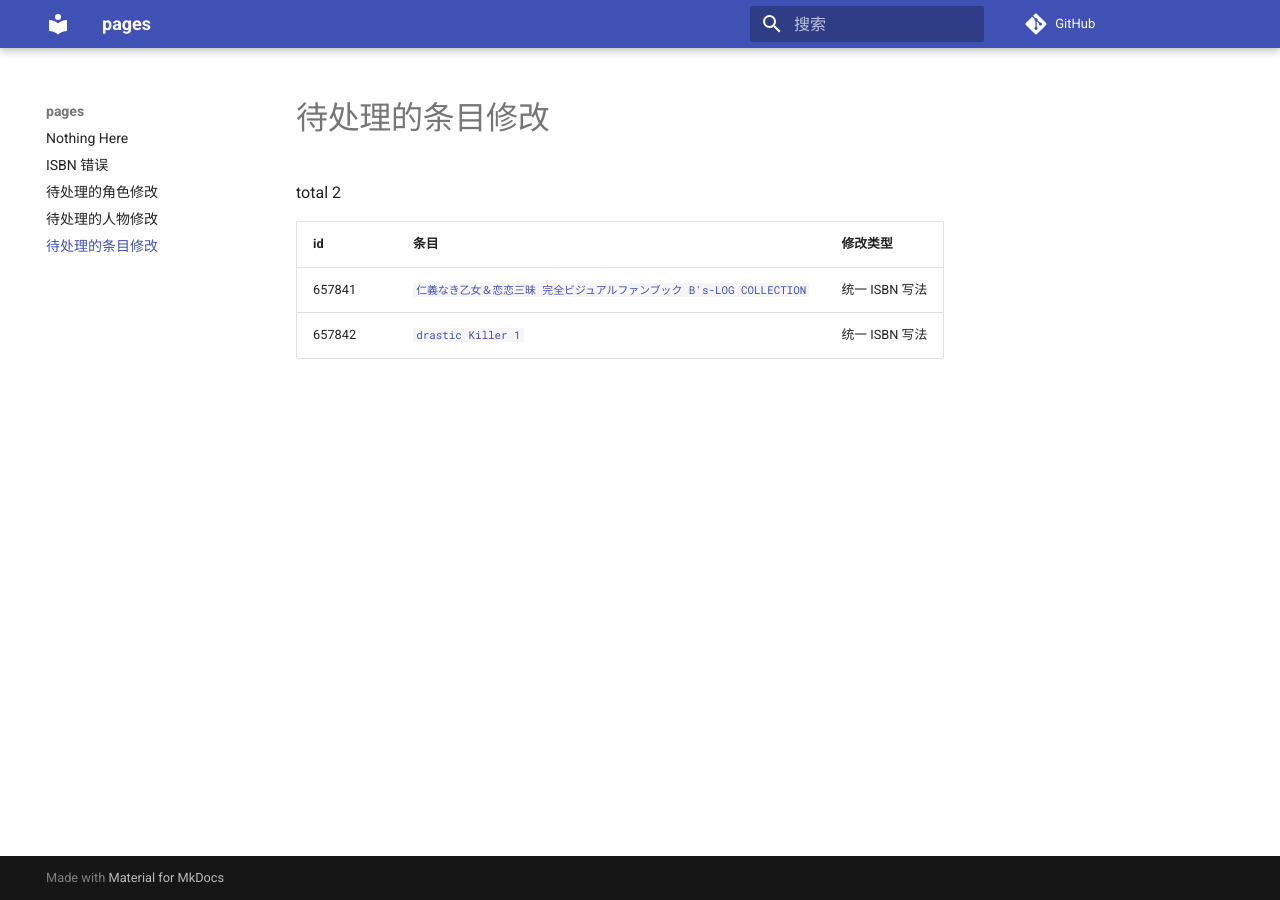
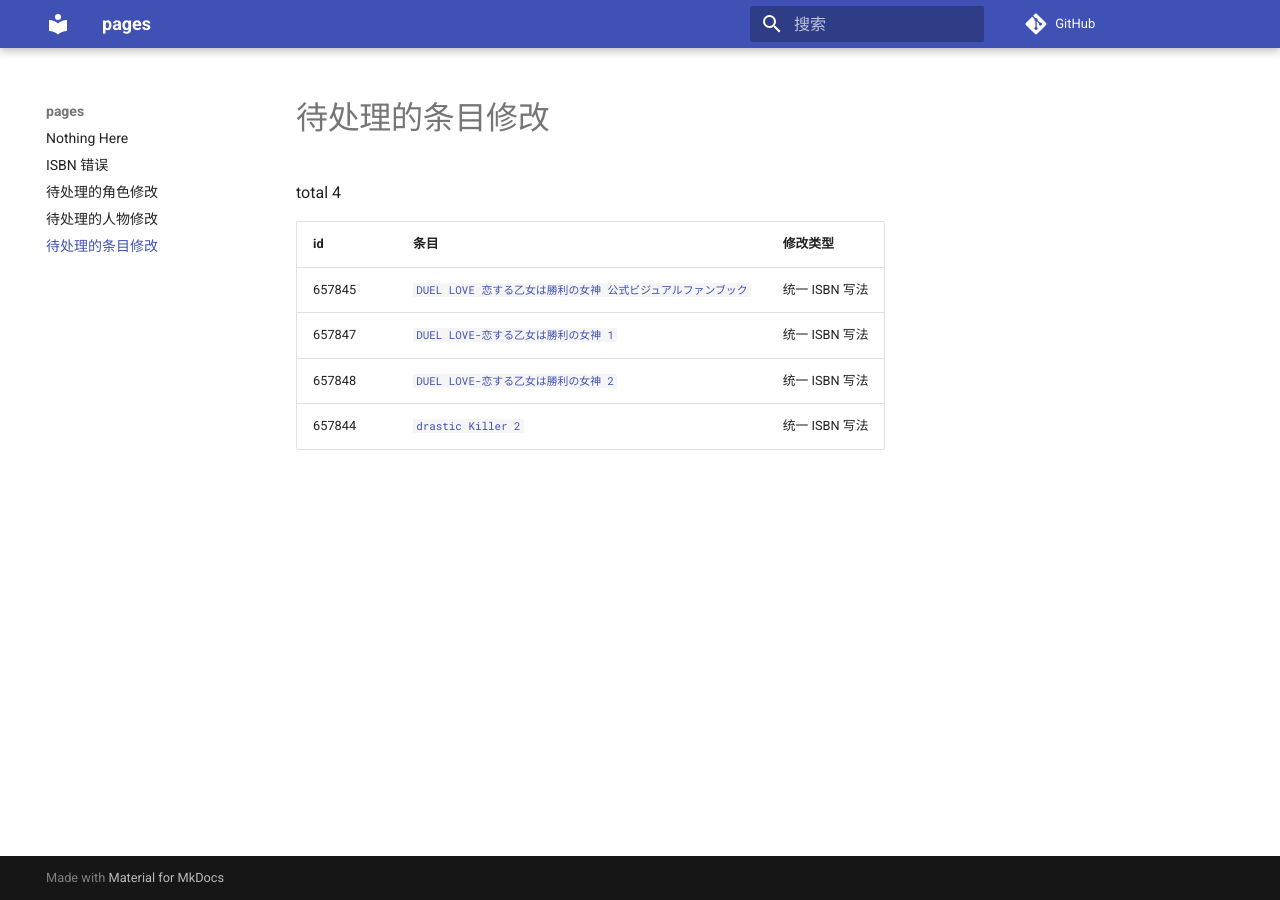
Before and after one commit to trim21/bangumi-pages, an MkDocs documentation site: the page built from docs/pending-subject-changes.md, in a window 1280 px wide. Built offline with MkDocs 1.6.1 and Material for MkDocs 9.7.7, drawn with Linux system fonts in a browser that asks for light colours; comment, search, counter and statistics services are not loaded.

Commit message:
update pending-changes.md

```diff
--- a/docs/pending-subject-changes.md
+++ b/docs/pending-subject-changes.md
@@ -1,8 +1,10 @@
 # 待处理的条目修改
 
-total 2
+total 4
 
 | id | 条目 | 修改类型 |
 | --- | --- | --- |
-| 657841 | [`仁義なき乙女＆恋恋三昧 完全ビジュアルファンブック B's-LOG COLLECTION`](https://bgm.tv/subject/657841) | 统一 ISBN 写法 |
-| 657842 | [`drastic Killer 1`](https://bgm.tv/subject/657842) | 统一 ISBN 写法 |
+| 657845 | [`DUEL LOVE 恋する乙女は勝利の女神 公式ビジュアルファンブック`](https://bgm.tv/subject/657845) | 统一 ISBN 写法 |
+| 657847 | [`DUEL LOVE-恋する乙女は勝利の女神 1`](https://bgm.tv/subject/657847) | 统一 ISBN 写法 |
+| 657848 | [`DUEL LOVE-恋する乙女は勝利の女神 2`](https://bgm.tv/subject/657848) | 统一 ISBN 写法 |
+| 657844 | [`drastic Killer 2`](https://bgm.tv/subject/657844) | 统一 ISBN 写法 |
```
